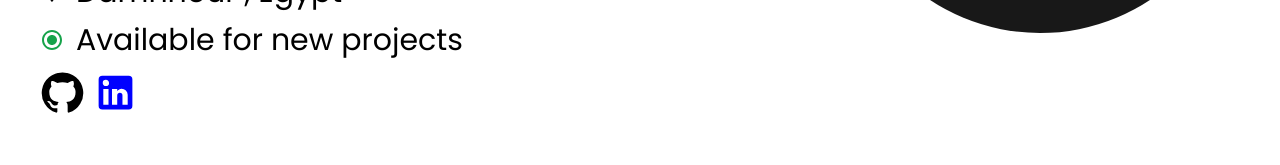
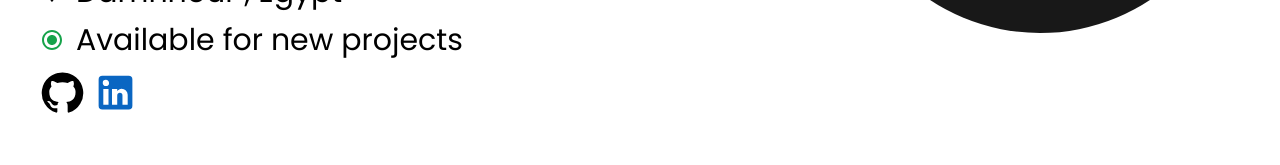
Before and after one commit to Moustafa-Elsayed/personal-portfolio, a Next.js app: page / in a window 1280 px wide. Shown: the part 690-855 px from the top of the page. Built offline with nearby package versions, Linux system fonts and the light colour scheme.

Commit message:
add items

```diff
--- a/src/components/Footer.jsx
+++ b/src/components/Footer.jsx
@@ -33,7 +33,7 @@ const Footer = () => {
           You may also find me on these platforms!
         </h1>
         <div className="socials flex flex-row gap-2">
-          <Link href="github.com">
+          <Link href="https://github.com/Moustafa-Elsayed">
             <GitHubIcon
               className="text-black dark:text-white"
               sx={{
@@ -41,7 +41,7 @@ const Footer = () => {
               }}
             />
           </Link>
-          <Link href="linkedin.com">
+          <Link href="/">
             <FacebookIcon
               sx={{
                 fontSize: "45px",
@@ -49,7 +49,7 @@ const Footer = () => {
               }}
             />
           </Link>
-          <Link href="linkedin.com">
+          <Link href="/">
             <InstagramIcon
               sx={{
                 fontSize: "45px",
@@ -57,7 +57,7 @@ const Footer = () => {
               }}
             />
           </Link>
-          <Link href="linkedin.com">
+          <Link href="https://www.linkedin.com/in/mostafa-elsayed-9bb2a42b3/">
             <LinkedInIcon
               sx={{
                 fontSize: "45px",
@@ -65,7 +65,7 @@ const Footer = () => {
               }}
             />
           </Link>
-          <Link href="linkedin.com">
+          <Link href="/">
             <XIcon
               className="text-black dark:text-white"
               sx={{
--- a/src/components/HeroSection.jsx
+++ b/src/components/HeroSection.jsx
@@ -47,8 +47,10 @@ const HeroSection = () => {
           </p>
           <div className="flex flex-col gap-3 items-center md:items-start">
             <div className="flex flex-row gap-3  items-center">
-              <LocationOnIcon className="dark:text-white text-black"/>
-              <div className="text-xs md:text-3xl text-black dark:text-white">Damnhour , Egypt</div>
+              <LocationOnIcon className="dark:text-white text-black" />
+              <div className="text-xs md:text-3xl text-black dark:text-white">
+                Damnhour , Egypt
+              </div>
             </div>
             <div className="flex flex-row gap-3  items-center">
               <RadioButtonCheckedIcon className="text-green-600" />
@@ -57,19 +59,19 @@ const HeroSection = () => {
               </div>
             </div>
             <div className="socials flex flex-row gap-2">
-              <Link href="github.com">
+              <Link href="https://github.com/Moustafa-Elsayed">
                 <GitHubIcon
-                className="text-black dark:text-white"
+                  className="text-black dark:text-white"
                   sx={{
                     fontSize: "45px",
                   }}
                 />
               </Link>
-              <Link href="linkedin.com">
+              <Link href="https://www.linkedin.com/in/mostafa-elsayed-9bb2a42b3/">
                 <LinkedInIcon
                   sx={{
                     fontSize: "45px",
-                    color: "blue",
+                    color: "#0a66c2",
                   }}
                 />
               </Link>
```
